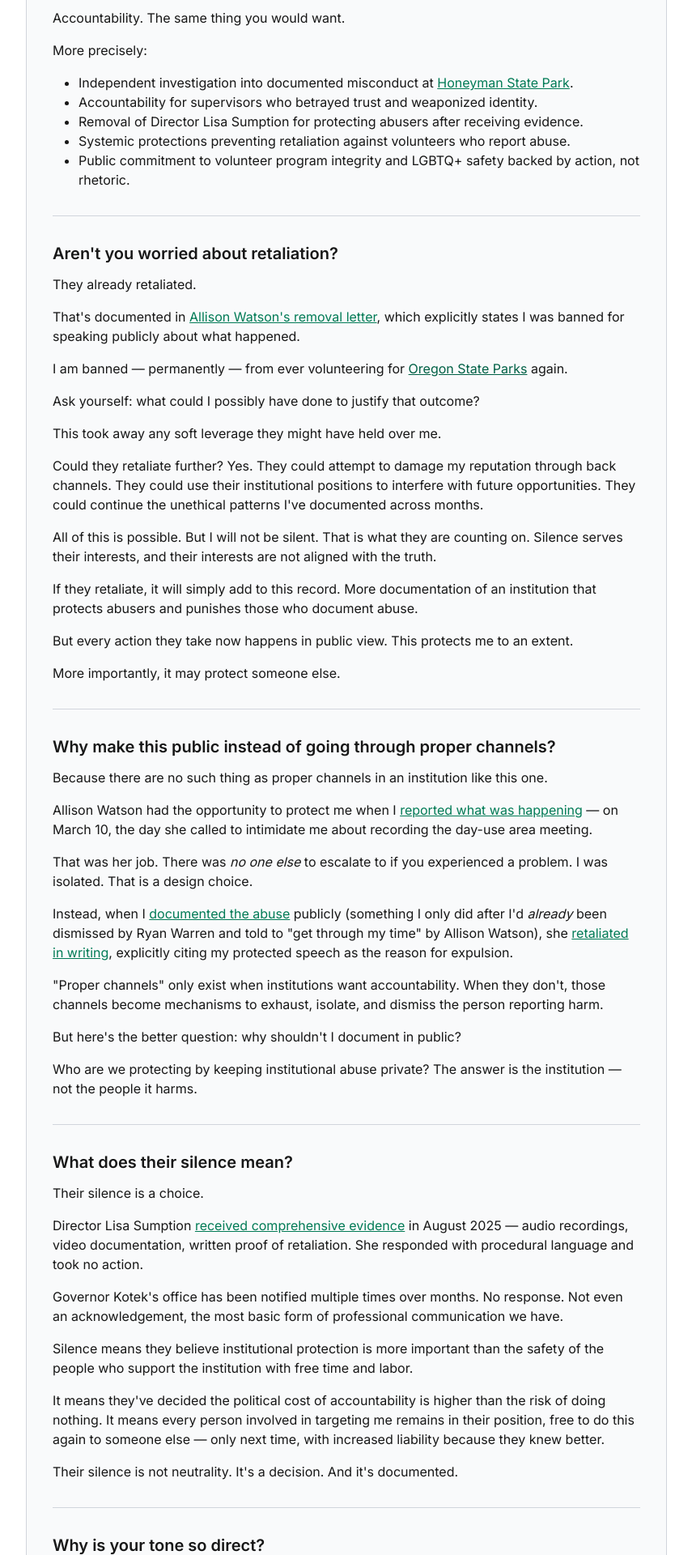
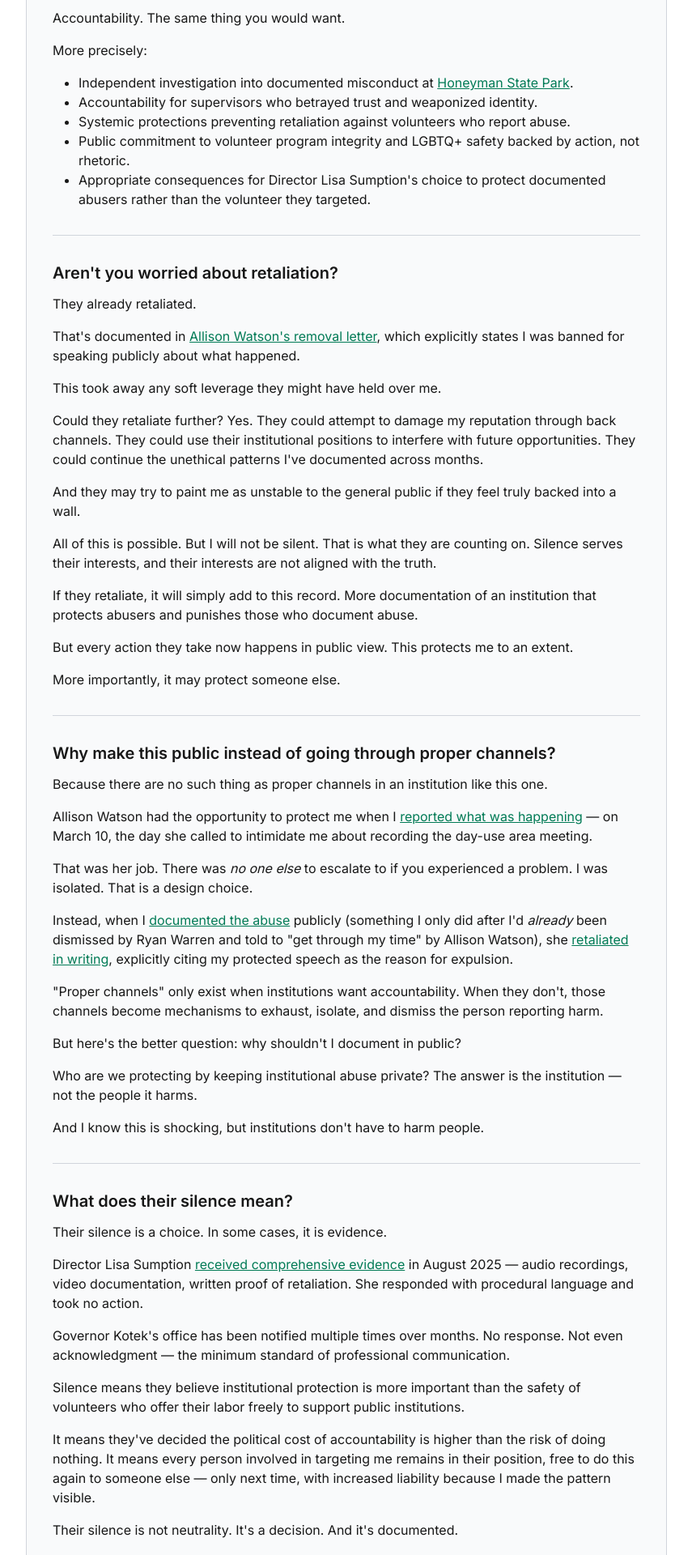
Before and after one commit to rswfire/rswfire.oprd, a Next.js app: page /faq in a window 1280 px wide. Shown: the part 3600-5520 px from the top of the page at 81% size, without its empty margins (368-1223 px from the left). Built offline with nearby package versions, Linux system fonts and the light colour scheme.

Commit message:
Updated Faq.tsx

```diff
--- a/app/(archive)/faq/page.tsx
+++ b/app/(archive)/faq/page.tsx
@@ -153,9 +153,9 @@ export default function FAQPage() {
                             <ul className="list-disc list-outside ml-8">
                                 <li>Independent investigation into documented misconduct at <Link href="https://stateparks.oregon.gov/index.cfm?do=park.profile&parkId=95" target="_blank" className="text-emerald-700 underline hover:text-emerald-600">Honeyman State Park</Link>.</li>
                                 <li>Accountability for supervisors who betrayed trust and weaponized identity.</li>
-                                <li>Removal of Director Lisa Sumption for protecting abusers after receiving evidence.</li>
                                 <li>Systemic protections preventing retaliation against volunteers who report abuse.</li>
                                 <li>Public commitment to volunteer program integrity and LGBTQ+ safety backed by action, not rhetoric.</li>
+                                <li>Appropriate consequences for Director Lisa Sumption's choice to protect documented abusers rather than the volunteer they targeted.</li>
                             </ul>
                         </div>
                     </div>
@@ -172,10 +172,9 @@ export default function FAQPage() {
                     <div className="space-y-4">
                         <div>They already retaliated.</div>
                         <div>That's documented in <Link href="/evidence/expulsion" className="text-emerald-700 underline hover:text-emerald-600">Allison Watson's removal letter</Link>, which explicitly states I was banned for speaking publicly about what happened.</div>
-                        <div>I am banned &mdash; permanently &mdash; from ever volunteering for <Link href="https://www.oregon.gov/oprd/AO/Pages/AU-about.aspx" target="_blank" className="underline text-emerald-800 hover:text-emerald-600">Oregon State Parks</Link> again.</div>
-                        <div>Ask yourself: what could I possibly have done to justify that outcome?</div>
                         <div>This took away any soft leverage they might have held over me.</div>
                         <div>Could they retaliate further? Yes. They could attempt to damage my reputation through back channels. They could use their institutional positions to interfere with future opportunities. They could continue the unethical patterns I've documented across months.</div>
+                        <div>And they may try to paint me as unstable to the general public if they feel truly backed into a wall.</div>
                         <div>All of this is possible. But I will not be silent. That is what they are counting on. Silence serves their interests, and their interests are not aligned with the truth.</div>
                         <div>If they retaliate, it will simply add to this record. More documentation of an institution that protects abusers and punishes those who document abuse.</div>
                         <div>But every action they take now happens in public view. This protects me to an extent.</div>
@@ -198,6 +197,7 @@ export default function FAQPage() {
                         <div>&quot;Proper channels&quot; only exist when institutions want accountability. When they don't, those channels become mechanisms to exhaust, isolate, and dismiss the person reporting harm.</div>
                         <div>But here's the better question: why shouldn't I document in public?</div>
                         <div>Who are we protecting by keeping institutional abuse private? The answer is the institution &mdash; not the people it harms.</div>
+                        <div>And I know this is shocking, but institutions don't have to harm people.</div>
                     </div>
                 </div>
 
@@ -209,11 +209,11 @@ export default function FAQPage() {
                         What does their silence mean?
                     </h2>
                     <div className="space-y-4">
-                        <div>Their silence is a choice.</div>
+                        <div>Their silence is a choice. In some cases, it is evidence.</div>
                         <div>Director Lisa Sumption <Link href="/lisa-sumption/open-letter" className="text-emerald-700 underline hover:text-emerald-600">received comprehensive evidence</Link> in August 2025 &mdash; audio recordings, video documentation, written proof of retaliation. She responded with procedural language and took no action.</div>
-                        <div>Governor Kotek's office has been notified multiple times over months. No response. Not even an acknowledgement, the most basic form of professional communication we have.</div>
-                        <div>Silence means they believe institutional protection is more important than the safety of the people who support the institution with free time and labor.</div>
-                        <div>It means they've decided the political cost of accountability is higher than the risk of doing nothing. It means every person involved in targeting me remains in their position, free to do this again to someone else &mdash; only next time, with increased liability because they knew better.</div>
+                        <div>Governor Kotek's office has been notified multiple times over months. No response. Not even acknowledgment &mdash; the minimum standard of professional communication.</div>
+                        <div>Silence means they believe institutional protection is more important than the safety of volunteers who offer their labor freely to support public institutions.</div>
+                        <div>It means they've decided the political cost of accountability is higher than the risk of doing nothing. It means every person involved in targeting me remains in their position, free to do this again to someone else &mdash; only next time, with increased liability because I made the pattern visible.</div>
                         <div>Their silence is not neutrality. It's a decision. And it's documented.</div>
                     </div>
                 </div>
@@ -232,8 +232,6 @@ export default function FAQPage() {
                         <div>Those are facts.</div>
                         <div>Softening my language doesn't change what happened. It just makes it easier for people to dismiss it. Direct language forces clarity: either the evidence supports the claims or it does not. Either institutions act on documented harm or they don't.</div>
                         <div>I'm not asking anyone to feel sorry for me. The abuse happened. I processed it. Now I'm seeking accountability.</div>
-                        <div>And now I'm asking you to look at the evidence and decide whether this is acceptable institutional behavior.</div>
-                        <div>That decision now belongs to the reader.</div>
                     </div>
                 </div>
 
```
